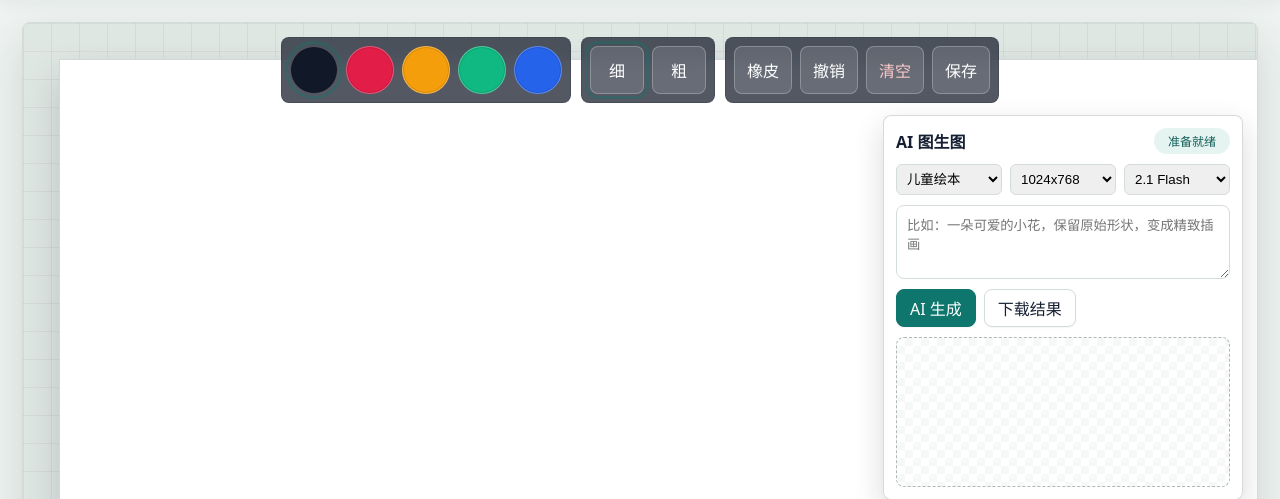
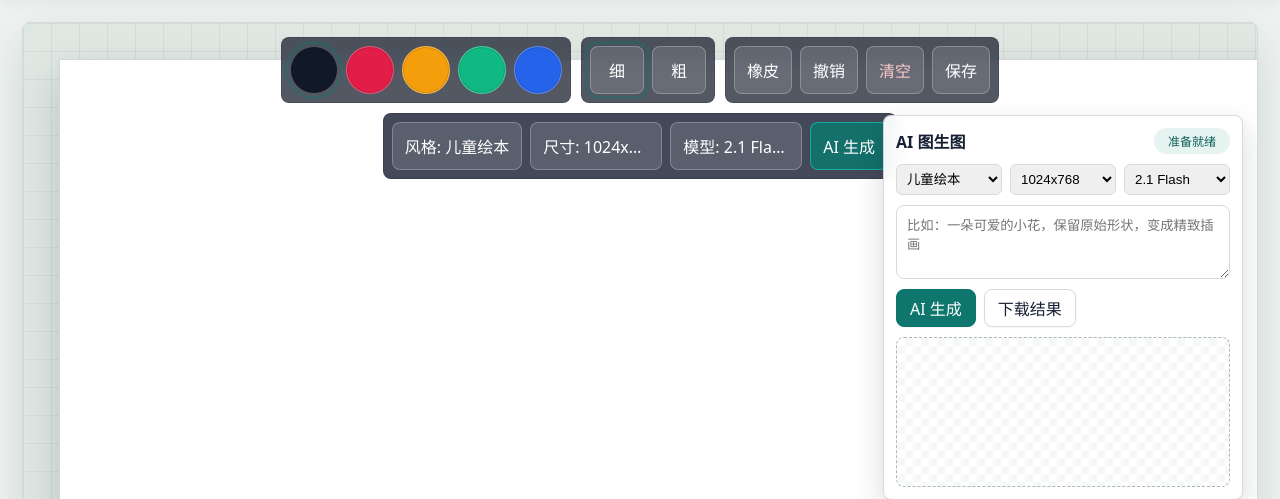
Before and after one commit to KUANG-JIAN-AI/draw, a Flask app: page / in a window 1280 px wide. Shown: the part 123-622 px from the top of the page. Run offline with Flask 2, Linux system fonts and the light colour scheme; some libraries are stand-ins or nearby versions.

Commit message:
生成图片手势完成

```diff
--- a/static/app.js
+++ b/static/app.js
@@ -44,6 +44,10 @@ const getLanguage = window.getLanguage;
   const aiPromptInput = document.querySelector("#aiPromptInput");
   const aiResultImage = document.querySelector("#aiResultImage");
   const aiStatus = document.querySelector("#aiStatus");
+  const gestureAiStyleButton = document.querySelector("#gestureAiStyleButton");
+  const gestureAiSizeButton = document.querySelector("#gestureAiSizeButton");
+  const gestureAiModelButton = document.querySelector("#gestureAiModelButton");
+  const gestureAiGenerateButton = document.querySelector("#gestureAiGenerateButton");
   const statusDot = document.querySelector("#statusDot");
   const statusText = document.querySelector("#statusText");
   const roomInput = document.getElementById("roomInput");
@@ -281,6 +285,20 @@ const getLanguage = window.getLanguage;
     return element?.closest?.(".gesture-tool") || null;
   }
 
+  function hasStableDrawingLandmarks(landmarks) {
+    const edgeMargin = 0.04;
+    const keyPoints = [0, 4, 5, 8, 9, 12, 17, 20];
+    return keyPoints.every((index) => {
+      const landmark = landmarks[index];
+      return (
+        landmark.x > edgeMargin &&
+        landmark.x < 1 - edgeMargin &&
+        landmark.y > edgeMargin &&
+        landmark.y < 1 - edgeMargin
+      );
+    });
+  }
+
   // --- Tool state management ---
 
   function updateActiveColor(nextColor) {
@@ -329,6 +347,24 @@ const getLanguage = window.getLanguage;
     }
   }
 
+  function selectedOptionLabel(select) {
+    return select?.selectedOptions?.[0]?.textContent?.trim() || select?.value || "";
+  }
+
+  function cycleSelect(select) {
+    if (!select?.options?.length) return "";
+    select.selectedIndex = (select.selectedIndex + 1) % select.options.length;
+    select.dispatchEvent(new Event("change", { bubbles: true }));
+    return selectedOptionLabel(select);
+  }
+
+  function updateGestureAiControls() {
+    if (gestureAiStyleButton) gestureAiStyleButton.textContent = `风格: ${selectedOptionLabel(aiStyleSelect)}`;
+    if (gestureAiSizeButton) gestureAiSizeButton.textContent = `尺寸: ${selectedOptionLabel(aiSizeSelect)}`;
+    if (gestureAiModelButton) gestureAiModelButton.textContent = `模型: ${selectedOptionLabel(aiModelSelect)}`;
+    if (gestureAiGenerateButton) gestureAiGenerateButton.disabled = aiGenerating;
+  }
+
   function activateGestureTool(tool) {
     const action = tool.dataset.gestureAction;
 
@@ -355,6 +391,28 @@ const getLanguage = window.getLanguage;
     if (action === "save") {
       saveDrawing();
       setStatus("image_saved", "ready");
+    }
+    if (action === "ai-style") {
+      const label = cycleSelect(aiStyleSelect);
+      updateGestureAiControls();
+      setStatus(`AI 风格: ${label}`, "ready");
+    }
+    if (action === "ai-size") {
+      const label = cycleSelect(aiSizeSelect);
+      updateGestureAiControls();
+      setStatus(`AI 尺寸: ${label}`, "ready");
+    }
+    if (action === "ai-model") {
+      const label = cycleSelect(aiModelSelect);
+      updateGestureAiControls();
+      setStatus(`AI 模型: ${label}`, "ready");
+    }
+    if (action === "ai-generate") {
+      if (aiGenerating) {
+        setStatus("ai_generating", "ready");
+        return;
+      }
+      aiImageController.generate();
     }
   }
 
@@ -421,11 +479,13 @@ const getLanguage = window.getLanguage;
     const worldPoint = screenToWorld(indexPoint, viewport);
     const pinchDistance = normalizedDistance(indexTip, thumbTip);
     const isPinching = pinchDistance < PINCH_THRESHOLD;
-    const isPanning = !isPinching && isOpenPalm(landmarks);
+    const openPalm = isOpenPalm(landmarks);
+    const canDraw = isPinching && !openPalm && hasStableDrawingLandmarks(landmarks);
+    const isPanning = openPalm;
     const tool = findGestureToolAt(indexPoint);
 
     setHoveredGestureTool(tool);
-    drawGestureOverlay(landmarks, indexPoint, isPinching || isPanning, tool);
+    drawGestureOverlay(landmarks, indexPoint, canDraw || isPanning, tool);
 
     if (tool) {
       lastPoint = null;
@@ -459,7 +519,7 @@ const getLanguage = window.getLanguage;
       return;
     }
 
-    if (isPinching && isInsideWorld(worldPoint)) {
+    if (canDraw && isInsideWorld(worldPoint)) {
       if (!pinchWasDown) {
         lastPoint = worldPoint;
       } else if (lastPoint && distance(lastPoint, worldPoint) < 80 / viewport.scale) {
@@ -483,7 +543,7 @@ const getLanguage = window.getLanguage;
       setStatus("move_to_toolbar", "ready");
     }
 
-    pinchWasDown = isPinching;
+    pinchWasDown = canDraw;
   }
 
   // --- Camera ---
@@ -549,6 +609,7 @@ const getLanguage = window.getLanguage;
         lastPoint = null;
         pinchWasDown = false;
       }
+      updateGestureAiControls();
     },
   });
 
@@ -579,6 +640,14 @@ const getLanguage = window.getLanguage;
 
   document.querySelectorAll(".gesture-tool[data-gesture-action='size']").forEach((button) => {
     button.addEventListener("click", () => updateBrushSize(button.dataset.size));
+  });
+
+  [aiStyleSelect, aiSizeSelect, aiModelSelect].forEach((select) => {
+    select?.addEventListener("change", updateGestureAiControls);
+  });
+
+  document.querySelectorAll(".gesture-tool[data-gesture-action^='ai-']").forEach((button) => {
+    button.addEventListener("click", () => activateGestureTool(button));
   });
 
   cameraButton.addEventListener("click", startCamera);
@@ -632,4 +701,6 @@ const getLanguage = window.getLanguage;
   }
 
   window.addEventListener("resize", resizeCanvases);
+  window.addEventListener("language-changed", updateGestureAiControls);
+  updateGestureAiControls();
   resizeCanvases();
--- a/static/styles.css
+++ b/static/styles.css
@@ -242,7 +242,7 @@ input {
   z-index: 3;
   top: 14px;
   left: 50%;
-  width: min(820px, calc(100% - 28px));
+  width: min(1120px, calc(100% - 28px));
   justify-content: center;
   display: flex;
   align-items: center;
@@ -288,6 +288,22 @@ input {
 .gesture-button {
   padding: 0 12px;
   background-color: rgba(255, 255, 255, 0.12);
+}
+
+.gesture-button.compact {
+  max-width: 132px;
+  overflow: hidden;
+  text-overflow: ellipsis;
+  white-space: nowrap;
+}
+
+.gesture-button.primary {
+  border-color: rgba(20, 184, 166, 0.85);
+  background-color: rgba(15, 118, 110, 0.9);
+}
+
+.gesture-ai-panel {
+  background: rgba(15, 23, 42, 0.78);
 }
 
 .gesture-button.danger {
--- a/templates/index.html
+++ b/templates/index.html
@@ -80,6 +80,13 @@
             <button class="gesture-tool gesture-button danger" type="button" data-gesture-action="clear" data-i18n="clear">清空</button>
             <button class="gesture-tool gesture-button" type="button" data-gesture-action="save" data-i18n="save">保存</button>
           </div>
+
+          <div class="gesture-panel gesture-ai-panel">
+            <button id="gestureAiStyleButton" class="gesture-tool gesture-button compact" type="button" data-gesture-action="ai-style">风格</button>
+            <button id="gestureAiSizeButton" class="gesture-tool gesture-button compact" type="button" data-gesture-action="ai-size">尺寸</button>
+            <button id="gestureAiModelButton" class="gesture-tool gesture-button compact" type="button" data-gesture-action="ai-model">模型</button>
+            <button id="gestureAiGenerateButton" class="gesture-tool gesture-button primary" type="button" data-gesture-action="ai-generate">AI 生成</button>
+          </div>
         </div>
 
         <div class="hud" aria-live="polite">
```
Also changed, not shown: 1 other file.
